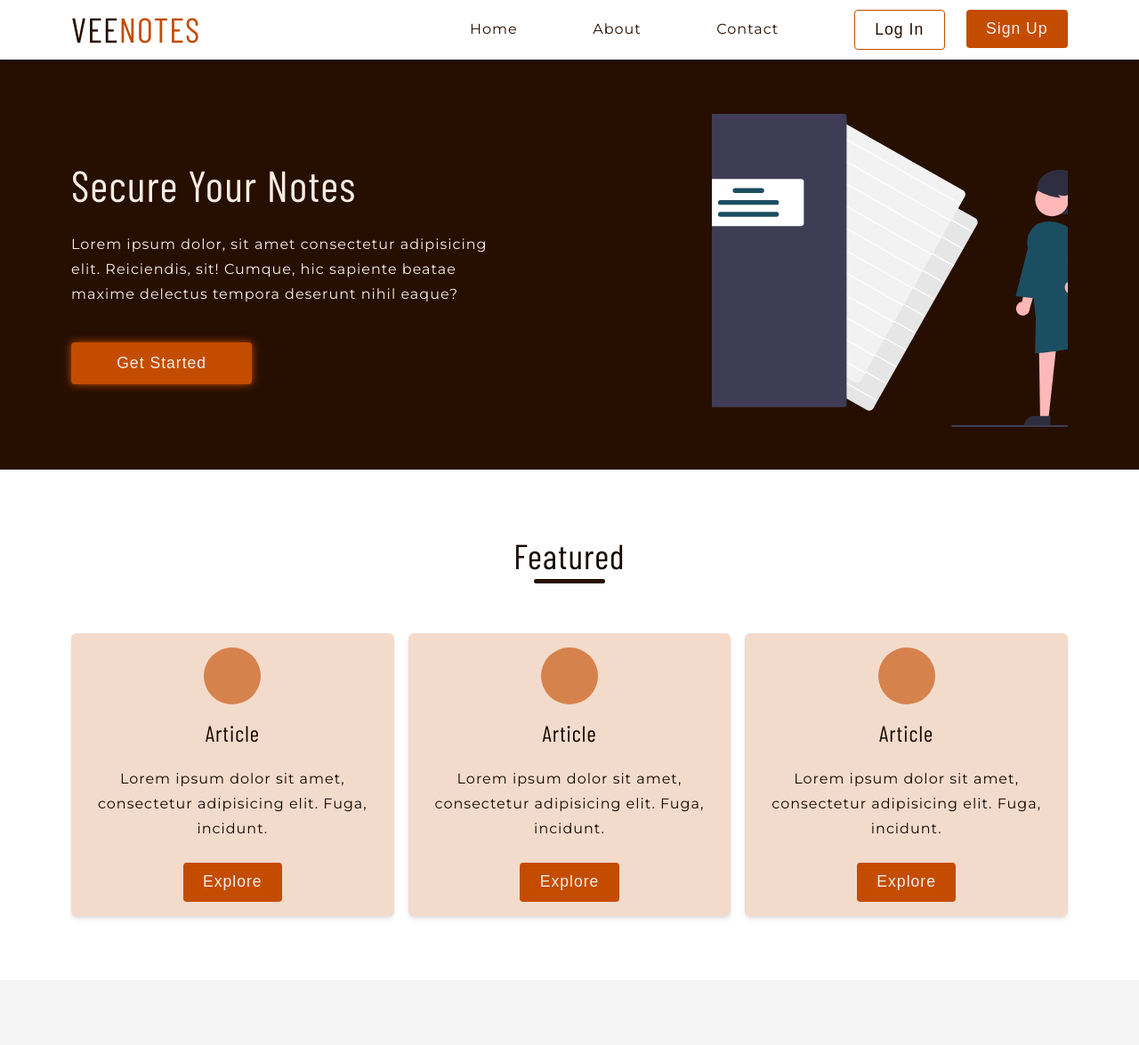
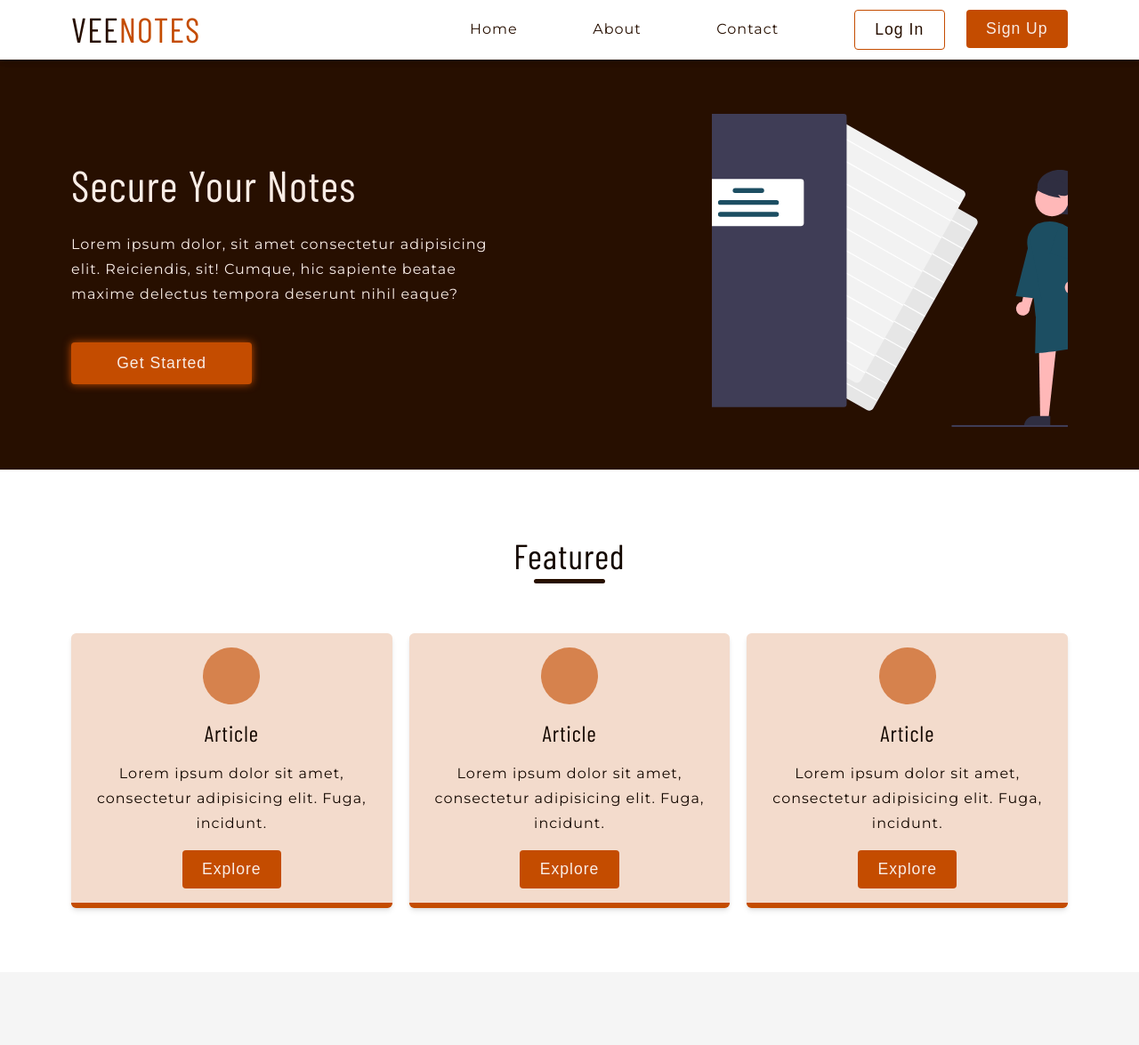
Before and after one commit to Vhickyy/Note-Client, a React (Vite) app: page / in a window 1280 px wide. Shown: the top 1175 px of the page at 89% size. Built offline with nearby package versions, Linux system fonts and the light colour scheme.

Commit message:
adjusted featured card height

```diff
--- a/src/components/homeComponent/Details.tsx
+++ b/src/components/homeComponent/Details.tsx
@@ -45,15 +45,21 @@ const Wrapper = styled.section`
     .section{
         padding-top: 3.5rem;
         display: grid;
-        gap: 1rem;
+        gap: 1.2rem;
         grid-template-columns: repeat(auto-fill, minmax(18rem,1fr));
+        h4{
+            margin: 0;
+        }
+        p{
+            margin: 0;
+        }
     }
     .circle{
         width: 4rem;
         height: 4rem;
         border-radius: 50%;
         background-color: var(--primaryColor40);
-        margin-bottom: 1rem;
+        /* margin-bottom: 1rem; */
     }
     .feature-card{
         background-color: var(--primaryColor20);
@@ -64,6 +70,8 @@ const Wrapper = styled.section`
         padding: 1rem 1rem;
         border-radius: 0.35rem;
         box-shadow: var(--shadowmd);
+        border-bottom: .4rem solid var(--primaryColor);
+        gap: 1rem;
     }
     @media screen and (min-width: 673px) {
         .main{
```
